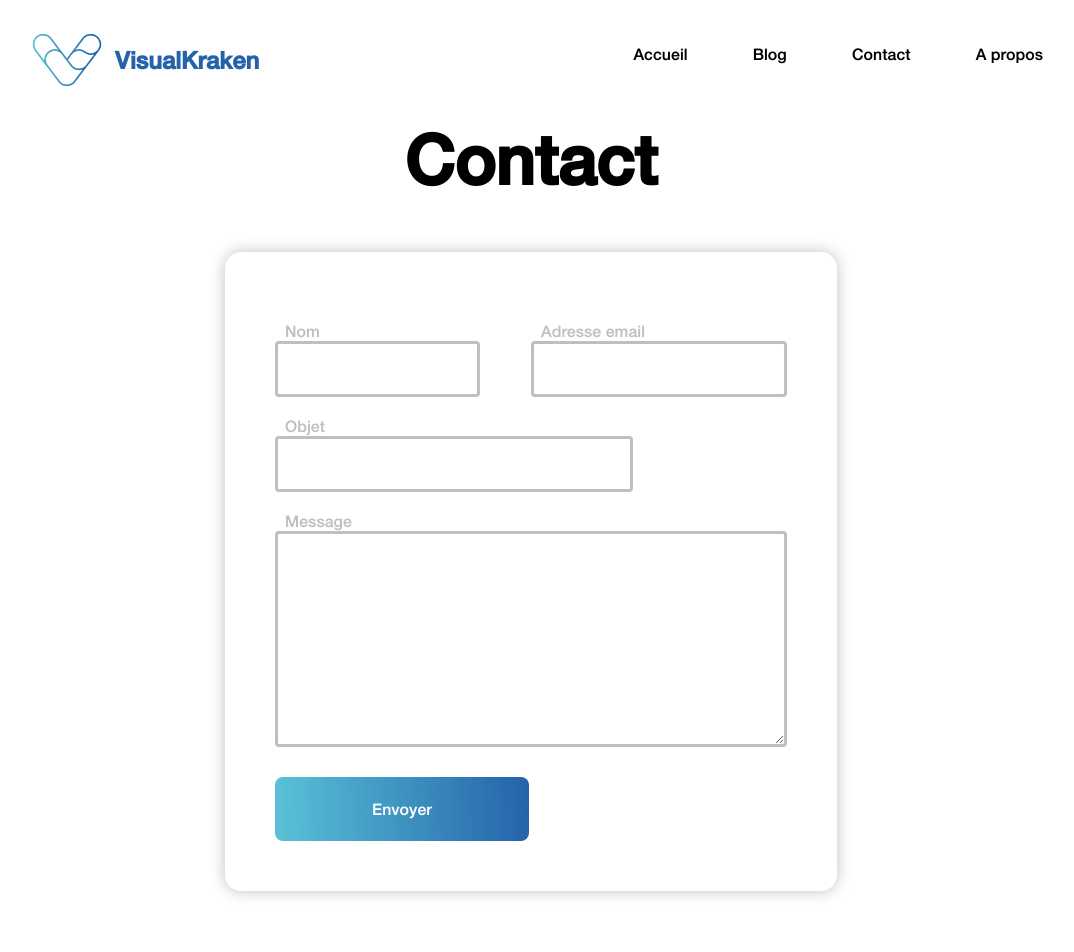
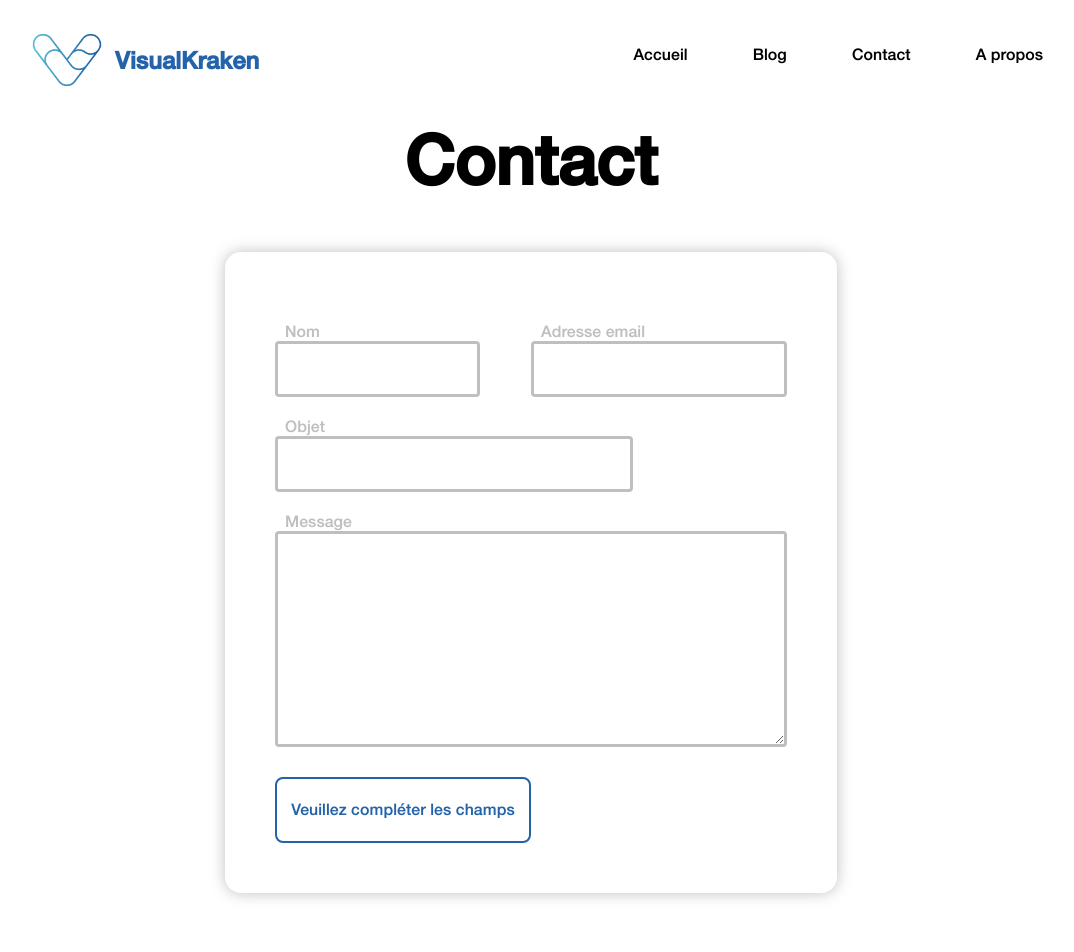
Before and after one commit to benjamingeets/visualkraken.be, a Nuxt app: page /Contact in a window 1280 px wide. Shown: the top 952 px of the page, without its empty margins (109-1183 px from the left). Built offline with nearby package versions, Linux system fonts and the light colour scheme.

Commit message:
Update ContactForm.vue

```diff
--- a/components/ContactForm.vue
+++ b/components/ContactForm.vue
@@ -15,8 +15,11 @@
                 <label for="message">Message</label>
                 <textarea v-model="message" name="message" id="" cols="30" rows="10" v-on:input='verifier("message")' required></textarea>
             </div>
-            <div class="button button-gradient">
-                <input class="" type="submit" value="Envoyer" >
+            <div v-if="displayButton" class="button button-gradient">
+                <input class="" name="submit" type="submit" value="Envoyer" >
+            </div>
+            <div v-if="!displayButton" class="button button-false">
+                <p>Veuillez compléter les champs</p>
             </div>
         </form>
 </template>
```
